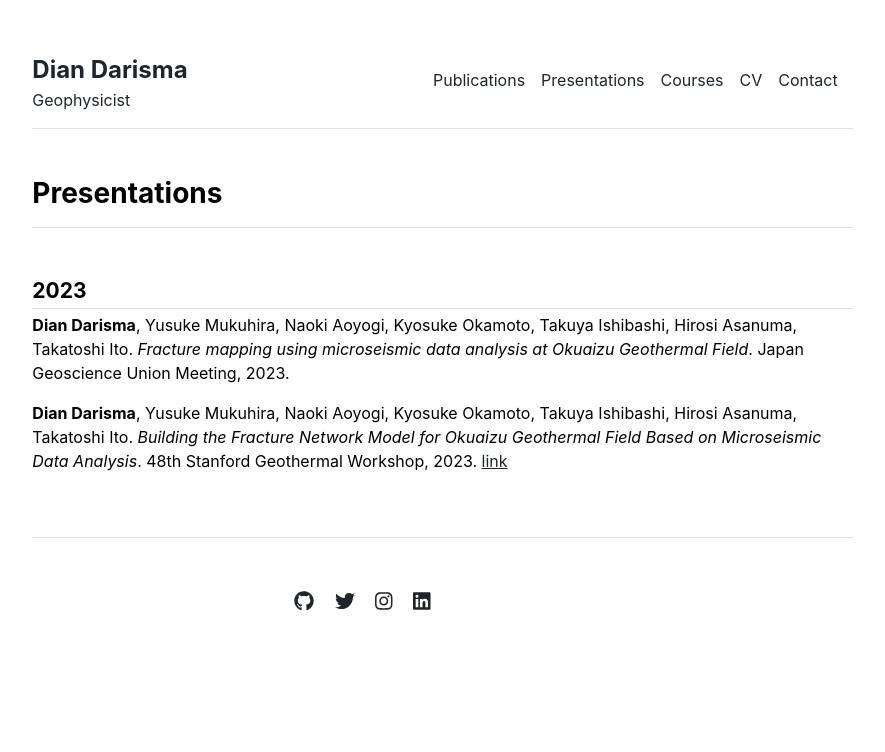
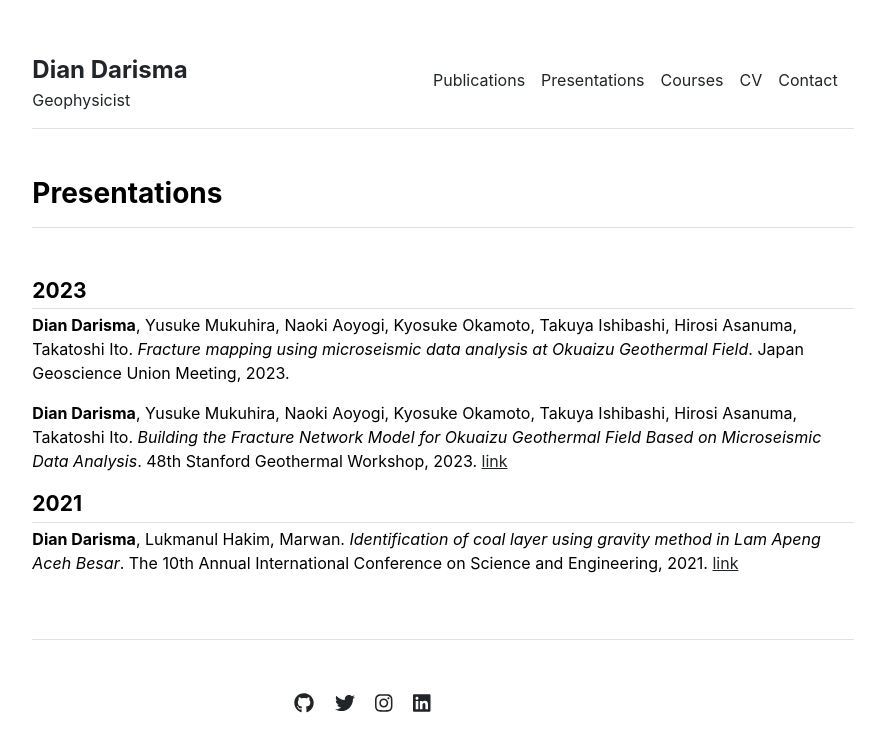
Before and after one commit to diandarisma/diandarisma.github.io, a Jekyll site: the page built from presentations.md, in a window 1280 px wide. Shown: the top 752 px of the page, without its empty margins (197-1082 px from the left). Built offline with Jekyll 4.4.1, drawn with Linux system fonts in a browser that asks for light colours.

Commit message:
Update presentations.html

```diff
--- a/_includes/presentations.html
+++ b/_includes/presentations.html
@@ -6,9 +6,7 @@
 <div class="row g-5 mb-5">
   <div>
     <h3 class="fw-bold border-bottom pb-3 mb-5">Presentations</h3>
-    <div class="header-container">
-      <h4 class="fw-bold border-bottom pb-1 mb-1"><small>2023</small></h4>
-    </div>
+    <h4 class="fw-bold border-bottom pb-1 mb-1"><small>2023</small></h4>
     <p>
       <strong>Dian Darisma</strong>, Yusuke Mukuhira, Naoki Aoyogi, Kyosuke Okamoto, Takuya Ishibashi, Hirosi Asanuma, Takatoshi Ito.
       <i>Fracture mapping using microseismic data analysis at Okuaizu Geothermal Field</i>.
@@ -20,5 +18,13 @@
       48th Stanford Geothermal Workshop, 2023.
       <a href="https://pangea.stanford.edu/ERE/db/GeoConf/papers/SGW/2023/Darisma.pdf" style="color: blue;">link</a>
     </p>
+
+    <h4 class="fw-bold border-bottom pb-1 mb-1"><small>2021</small></h4>
+    <p>
+      <strong>Dian Darisma</strong>, Lukmanul Hakim, Marwan.
+      <i>Identification of coal layer using gravity method in Lam Apeng Aceh Besar</i>.
+      The 10th Annual International Conference on Science and Engineering, 2021.
+      <a href="https://iopscience.iop.org/article/10.1088/1757-899X/1087/1/012071/meta" style="color: blue;">link</a>
+    </p>
   </div>
 </div>
```
